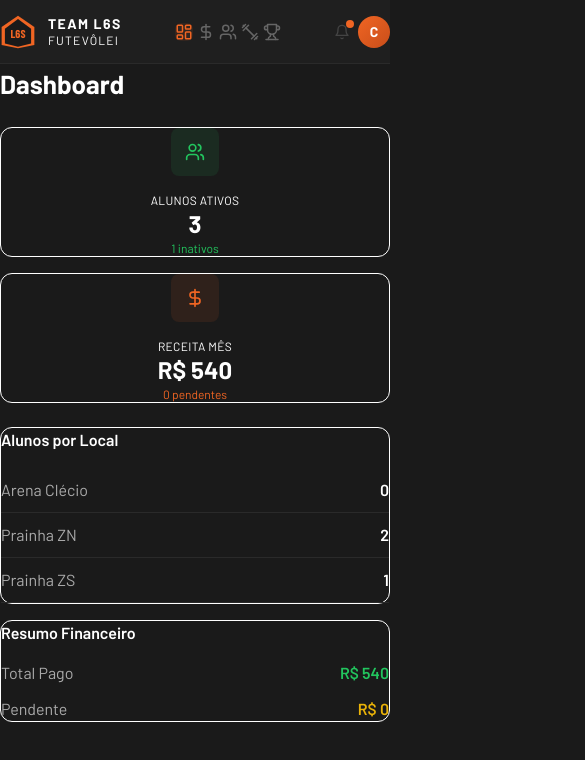
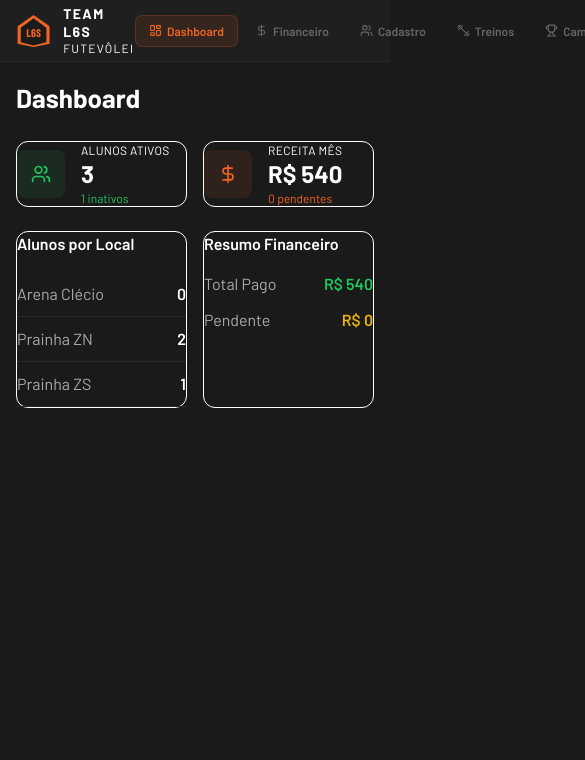
Before and after one commit to Tulhinho007/Team-L6S, a React (Vite) app: page / in a window 390 px wide. Shown: the top 760 px of the page, 585 px wide, since content can reach past the window. Built offline with nearby package versions, Linux system fonts and the light colour scheme; a web font is replaced by a local one.

Commit message:
revert: remove responsividade - layout fixo 100% largura

```diff
--- a/src/app.jsx
+++ b/src/app.jsx
@@ -78,7 +78,7 @@ const Financeiro = ({alunos, setAlunos}) => {
     <div style={{ display: "flex", flexDirection: "column", gap: 24 }}>
       <h1 style={{ color: "#fff", fontSize: 26, fontWeight: 700 }}>Financeiro</h1>
 
-      <div className="grid grid-cols-1 sm:grid-cols-2 gap-4">
+      <div style={{ display: "grid", gridTemplateColumns: "1fr 1fr", gap: 16 }}>
         <StatCard icon={DollarSign} label="Total Pago" value={`R$ ${totalPago.toLocaleString("pt-BR")}`} sub="Este mês" color="#22c55e" />
         <StatCard icon={DollarSign} label="Pendente" value={`R$ ${totalPendente.toLocaleString("pt-BR")}`} sub="A receber" color="#eab308" />
       </div>
@@ -153,15 +153,15 @@ const Dashboard = ({alunos}) => {
   const receita = cob.filter(c => c.pago).reduce((s, c) => s + c.valor, 0);
 
   return (
-    <div className="flex flex-col gap-6">
-      <h1 className="text-white text-[26px] font-bold">Dashboard</h1>
+    <div style={{ display: "flex", flexDirection: "column", gap: 24 }}>
+      <h1 style={{ color: "#fff", fontSize: 26, fontWeight: 700 }}>Dashboard</h1>
 
-      <div className="grid grid-cols-1 sm:grid-cols-2 gap-4">
+      <div style={{ display: "grid", gridTemplateColumns: "1fr 1fr", gap: 16 }}>
         <StatCard icon={Users} label="Alunos Ativos" value={ativos} sub={`${inativos} inativos`} color="#22c55e" />
         <StatCard icon={DollarSign} label="Receita Mês" value={`R$ ${receita.toLocaleString("pt-BR")}`} sub={`${pendentes} pendentes`} color="#F06523" />
       </div>
 
-      <div className="grid grid-cols-1 lg:grid-cols-2 gap-4">
+      <div style={{ display: "grid", gridTemplateColumns: "1fr 1fr", gap: 16 }}>
         <Card>
           <h3 style={{ color: "#fff", fontSize: 16, fontWeight: 600, marginBottom: 16 }}>Alunos por Local</h3>
           {["Arena Clécio", "Prainha ZN", "Prainha ZS"].map(local => {
@@ -239,7 +239,7 @@ const Cadastro = ({alunos, setAlunos}) => {
 
       <Card>
         <h2 style={{ color: "#fff", fontSize: 18, fontWeight: 600, marginBottom: 20 }}>Novo Aluno</h2>
-        <div className="grid grid-cols-1 md:grid-cols-2 gap-4">
+        <div style={{ display: "grid", gridTemplateColumns: "1fr 1fr", gap: 14 }}>
           {[ ["nome", "Nome Completo", "text"], ["email", "E-mail", "email"], ["telefone", "Telefone", "text"], ["mensalidade", "Mensalidade (R$)", "number"] ].map(([k, label, type]) => (
             <div key={k}>
               <label style={{ color: "#777", fontSize: 11, letterSpacing: 1, display: "block", marginBottom: 5 }}>{label}</label>
@@ -388,7 +388,7 @@ const Treinos = ({ alunos, setAlunos }) => {
       </div>
 
       {/* Estatísticas */}
-      <div className="grid grid-cols-1 sm:grid-cols-3 gap-4">
+      <div style={{ display: "grid", gridTemplateColumns: "1fr 1fr 1fr", gap: 16 }}>
         <Card>
           <div style={{ color: "#666", fontSize: 12, textTransform: "uppercase", letterSpacing: 1 }}>Total de Alunos</div>
           <div style={{ color: "#fff", fontSize: 28, fontWeight: 700, marginTop: 4 }}>{alunosAtivos.length}</div>
@@ -510,7 +510,7 @@ const Treinos = ({ alunos, setAlunos }) => {
             </button>
           </div>
 
-          <div className="grid grid-cols-2 sm:grid-cols-4 md:grid-cols-7 gap-2">
+          <div style={{ display: "grid", gridTemplateColumns: "repeat(7, 1fr)", gap: 8 }}>
             {getDiasSemana().map((dia, i) => {
               const presentes = getTotalPresentes(dia);
               return (
@@ -658,51 +658,44 @@ export default function App() {
     <div style={{ display: "flex", flexDirection: "column", minHeight: "100vh", fontFamily: "'Barlow', sans-serif", background: "#1A1A1A" }}>
       <style>{`@import url('https://fonts.googleapis.com/css2?family=Barlow:wght@400;600;700&family=Barlow+Condensed:wght@700;800&display=swap');*{box-sizing:border-box;margin:0;padding:0;}::-webkit-scrollbar{width:5px;}::-webkit-scrollbar-track{background:#1a1a1a;}::-webkit-scrollbar-thumb{background:#2e2e2e;border-radius:3px;}input:focus,select:focus{border-color:#F06523!important;box-shadow:0 0 0 3px rgba(240,101,35,0.1);}button:active{filter:brightness(0.9);}`}</style>
 
-      <header className="bg-[#1f1f1f] border-b border-[#2a2a2a] px-4 sm:px-6 lg:px-7 h-16 flex items-center justify-between sticky top-0 z-50">
+      <header style={{ background: "#1f1f1f", borderBottom: "1px solid #2a2a2a", padding: "0 16px", height: 62, display: "flex", alignItems: "center", justifyContent: "space-between", position: "sticky", top: 0, zIndex: 50 }}>
         <Logo />
-        <nav className="hidden sm:flex gap-1">
+        <nav style={{ display: "flex", gap: 3 }}>
           {nav.map(({ id, label, icon: Icon }) => (
             <button
               key={id}
               onClick={() => setPagina(id)}
-              className={`flex items-center gap-1 px-3 py-1.5 text-xs font-semibold rounded-md transition-all ${
-                pagina === id
-                  ? "bg-[rgba(240,101,35,0.1)] text-[#F06523] border border-[rgba(240,101,35,0.2)]"
-                  : "bg-transparent text-[#666] border border-transparent hover:text-[#999]"
-              }`}
+              style={{
+                background: pagina === id ? "rgba(240,101,35,0.1)" : "transparent",
+                color: pagina === id ? "#F06523" : "#666",
+                border: pagina === id ? "1px solid rgba(240,101,35,0.2)" : "1px solid transparent",
+                borderRadius: 7,
+                padding: "6px 13px",
+                fontSize: 12,
+                fontWeight: 600,
+                cursor: "pointer",
+                display: "flex",
+                alignItems: "center",
+                gap: 5,
+                transition: "all 0.15s"
+              }}
             >
               <Icon size={13} />{label}
             </button>
           ))}
         </nav>
-        {/* Menu mobile */}
-        <nav className="flex sm:hidden gap-1 overflow-x-auto">
-          {nav.map(({ id, icon: Icon }) => (
-            <button
-              key={id}
-              onClick={() => setPagina(id)}
-              className={`p-2 rounded-md transition-all ${
-                pagina === id
-                  ? "bg-[rgba(240,101,35,0.1)] text-[#F06523]"
-                  : "bg-transparent text-[#666]"
-              }`}
-            >
-              <Icon size={18} />
-            </button>
-          ))}
-        </nav>
-        <div className="flex items-center gap-2">
-          <div className="relative">
-            <Bell size={16} color="#444" className="cursor-pointer" />
-            <span className="absolute -top-1 -right-1 w-2 h-2 bg-[#F06523] rounded-full" />
+        <div style={{ display: "flex", alignItems: "center", gap: 10 }}>
+          <div style={{ position: "relative" }}>
+            <Bell size={16} color="#444" style={{ cursor: "pointer" }} />
+            <span style={{ position: "absolute", top: -3, right: -3, width: 7, height: 7, background: "#F06523", borderRadius: "50%" }} />
           </div>
-          <div className="w-8 h-8 rounded-full bg-gradient-to-br from-[#F06523] to-[#c94e1a] flex items-center justify-center font-bold text-sm text-white cursor-pointer">
+          <div style={{ width: 32, height: 32, borderRadius: "50%", background: "linear-gradient(135deg,#F06523,#c94e1a)", display: "flex", alignItems: "center", justifyContent: "center", fontWeight: 700, fontSize: 13, color: "#fff", cursor: "pointer" }}>
             C
           </div>
         </div>
       </header>
 
-      <main className="px-2 sm:px-4 py-4 sm:py-6 w-full flex-1">
+      <main style={{ padding: "16px", flex: 1, width: "100%" }}>
         {pages[pagina]}
       </main>
     </div>
--- a/src/components/ui/Card.jsx
+++ b/src/components/ui/Card.jsx
@@ -1,7 +1,7 @@
 import React from 'react';
 
 export const Card = ({children, className = ""}) => (
-  <div className={`bg-dark-card border border-dark-border rounded-xl p-3 sm:p-4 lg:p-6 w-full ${className}`}>
+  <div className={`bg-dark-card border border-dark-border rounded-xl p-4 w-full ${className}`}>
     {children}
   </div>
 );
--- a/src/components/ui/StatCard.jsx
+++ b/src/components/ui/StatCard.jsx
@@ -2,11 +2,11 @@ import React from 'react';
 import { Card } from './Card';
 
 export const StatCard = ({icon: Icon, label, value, sub, color = "#F06523"}) => (
-  <Card className="flex flex-col sm:flex-row items-center gap-4">
+  <Card className="flex flex-row items-center gap-4">
     <div className="w-12 h-12 rounded-lg flex-shrink-0 flex items-center justify-center" style={{background: `${color}18`}}>
       <Icon size={20} color={color}/>
     </div>
-    <div className="flex-1 text-center sm:text-left">
+    <div className="flex-1 text-left">
       <div className="text-xs text-dark-text uppercase tracking-wide mb-1">
         {label}
       </div>
```
